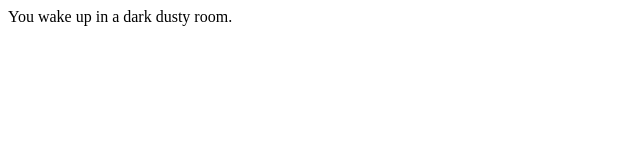
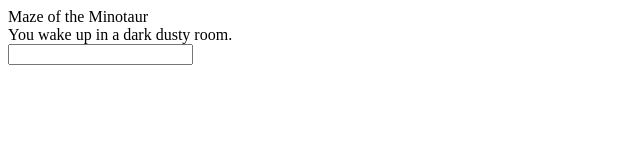
Before and after one commit to Guilleremo/rpg, a plain HTML site: page RPG/public_html/index.html in a window 1280 px wide. Shown: the whole page, without its empty margins (0-640 px from the left). Drawn offline with Linux system fonts and the light colour scheme.

Commit message:
added stuff 2

```diff
--- /dev/null
+++ b/RPG/public_html/JS.js
@@ -0,0 +1,4 @@
+/*
+ * To change this template, choose Tools | Templates
+ * and open the template in the editor.
+ */
--- a/RPG/public_html/index.html
+++ b/RPG/public_html/index.html
@@ -9,7 +9,8 @@ and open the template in the editor.
         <meta http-equiv="Content-Type" content="text/html; charset=UTF-8">
     </head>
     <body>
-        <header id="Maze of the Minotaur"></header>
-        <div>You wake up in a dark dusty room. </div>
+        <header id="title">Maze of the Minotaur</header>
+        <div id="storyline">You wake up in a dark dusty room.</div>
+        <input type="text" id="answer" onchange="decide();">
     </body>
 </html>
```
